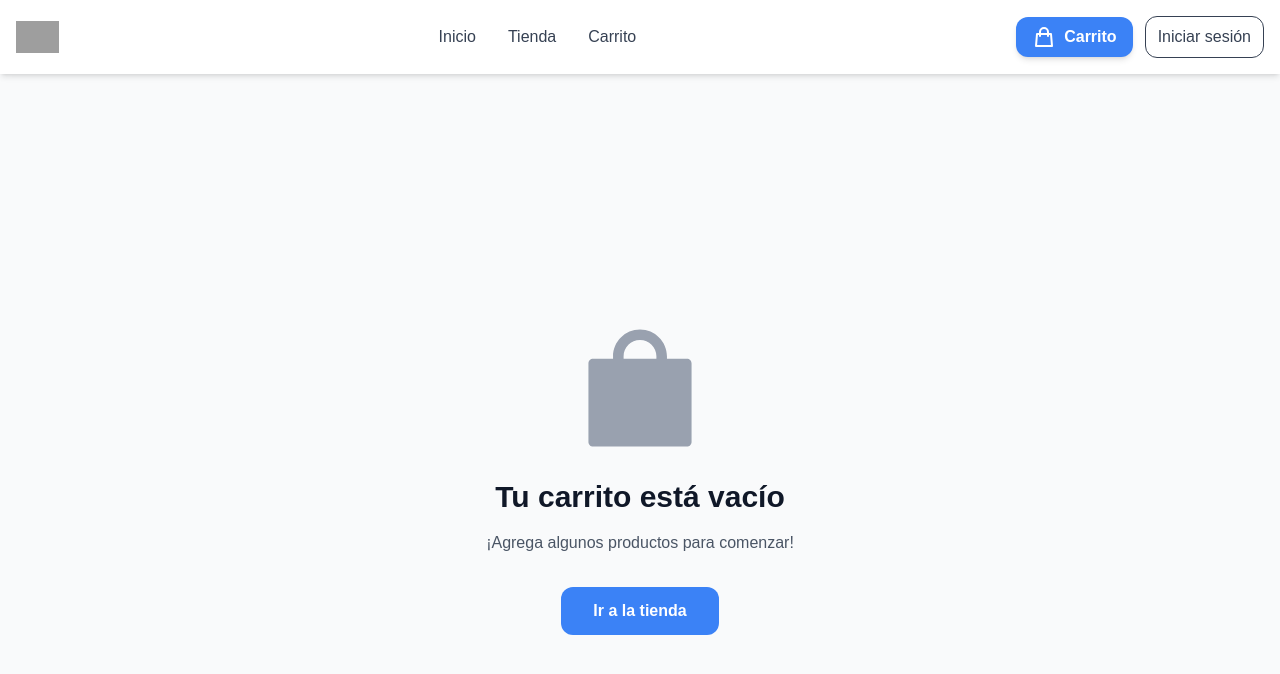
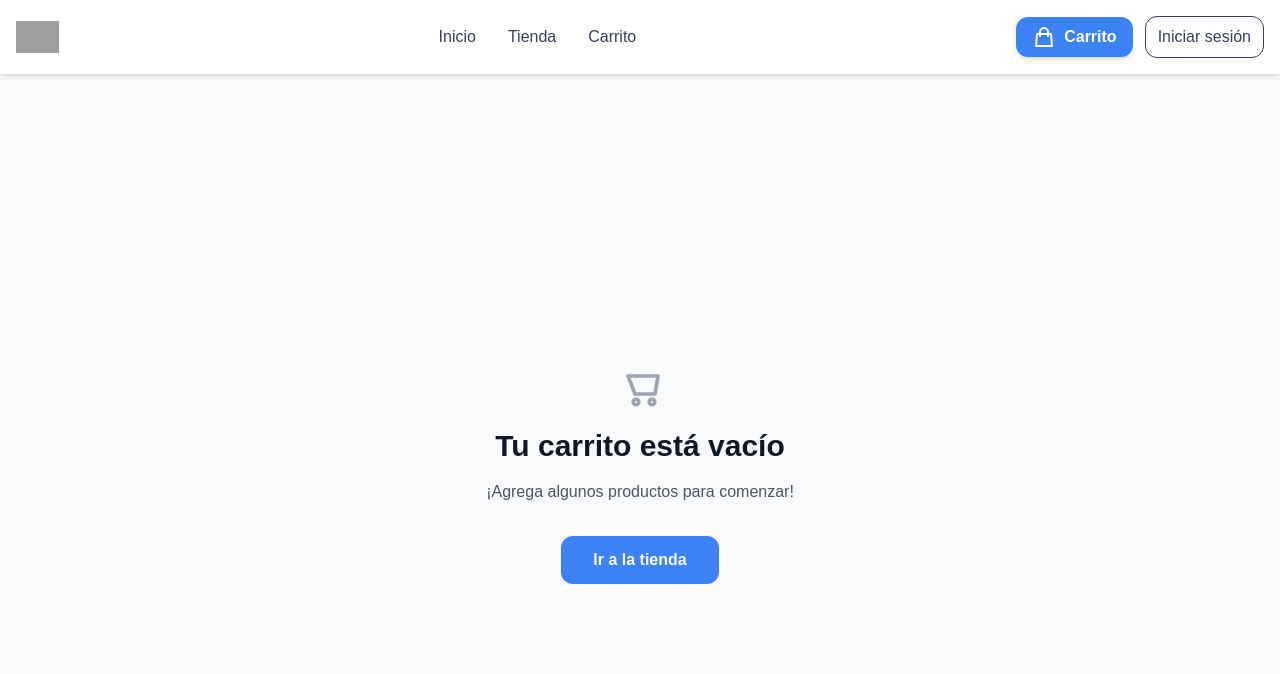
Before and after one commit to DavidLopF/front-e-comerce, a Next.js app: page /carrito in a window 1280 px wide. Shown: the top 674 px of the page. Built offline with nearby package versions, Linux system fonts and the light colour scheme; no server answers; grey boxes are pictures that could not be loaded.

Commit message:
refactor: Replace shopping icon with inline SVG for better control and consistency across components

```diff
--- a/src/app/carrito/page.tsx
+++ b/src/app/carrito/page.tsx
@@ -1,5 +1,5 @@
 "use client";
-import { AiFillShopping } from "react-icons/ai";
+// Usamos un SVG inline para mayor control visual del icono vacío
 
 import { useState } from "react";
 import { useCartStore } from "@/shared/store/cartStore";
@@ -59,6 +59,14 @@ export default function CarritoPage() {
   };
 
   const normalizedPrimary = normalizeColor(primaryColor, "#3b82f6");
+
+  // Color para el ícono del carrito vacío. Se puede configurar desde
+  // config.theme.colors.emptyCartIcon (sin #) o usar el fallback gris de Tailwind
+  // Si el theme no define `emptyCartIcon`, hacemos un cast a any para evitar
+  // errores de tipo en tiempo de compilación y usamos el fallback gris.
+  const emptyCartIconColor = (config?.theme?.colors as any)?.emptyCartIcon
+    ? normalizeColor((config!.theme!.colors as any).emptyCartIcon, "#9CA3AF")
+    : "#9CA3AF";
 
   // Manejar eliminación con animación
   const handleRemoveItem = (productId: string) => {
@@ -216,7 +224,23 @@ export default function CarritoPage() {
     return (
       <div className="min-h-screen bg-gray-50 flex items-center justify-center">
         <div className="text-center max-w-md px-6">
-          <AiFillShopping className="mx-auto mb-4 text-gray-400" size={150} />
+          {/* Icono inline del carrito: trazo controlado, color configurable y tamaño consistente */}
+          <svg
+            className="mx-auto mb-4"
+            width={48}
+            height={48}
+            viewBox="0 0 24 24"
+            fill="none"
+            stroke={emptyCartIconColor}
+            strokeWidth={1.8}
+            strokeLinecap="round"
+            strokeLinejoin="round"
+            aria-hidden
+          >
+            <path d="M6 6h15l-1.5 9H9.5L6 6z" />
+            <circle cx="10" cy="19" r="1.4" />
+            <circle cx="18" cy="19" r="1.4" />
+          </svg>
           <h1 className="text-3xl font-bold text-gray-900 mb-4">
             Tu carrito está vacío
           </h1>
--- a/src/modules/catalog/ui/HeroSection.tsx
+++ b/src/modules/catalog/ui/HeroSection.tsx
@@ -329,8 +329,19 @@ export default function HeroSection() {
                                         className="bg-white/20 hover:bg-white/30 text-white p-2 rounded-lg transition-all duration-300 hover:scale-105"
                                         title="Agregar al carrito"
                                       >
-                                        <svg className="w-4 h-4" fill="none" stroke="currentColor" viewBox="0 0 24 24">
-                                          <path strokeLinecap="round" strokeLinejoin="round" strokeWidth={2} d="M3 3h2l.4 2M7 13h10l4-8H5.4m0 0L7 13m0 0l-1.293 1.293a1 1 0 01-1.414 0L3 13m4 0v6a2 2 0 002 2h6a2 2 0 002-2v-6m-4 2v4m-2-2h4" />
+                                        {/* Icono consistente del carrito - mismo diseño que en CarritoPage */}
+                                        <svg
+                                          className="w-4 h-4"
+                                          viewBox="0 0 24 24"
+                                          fill="none"
+                                          stroke="currentColor"
+                                          strokeWidth={2}
+                                          strokeLinecap="round"
+                                          strokeLinejoin="round"
+                                        >
+                                          <path d="M6 6h15l-1.5 9H9.5L6 6z" />
+                                          <circle cx="10" cy="19" r="1.4" />
+                                          <circle cx="18" cy="19" r="1.4" />
                                         </svg>
                                       </button>
                                     </div>
```
Also changed, not shown: src/shared/ui/CartDropdown.tsx (+89 -47 lines).
